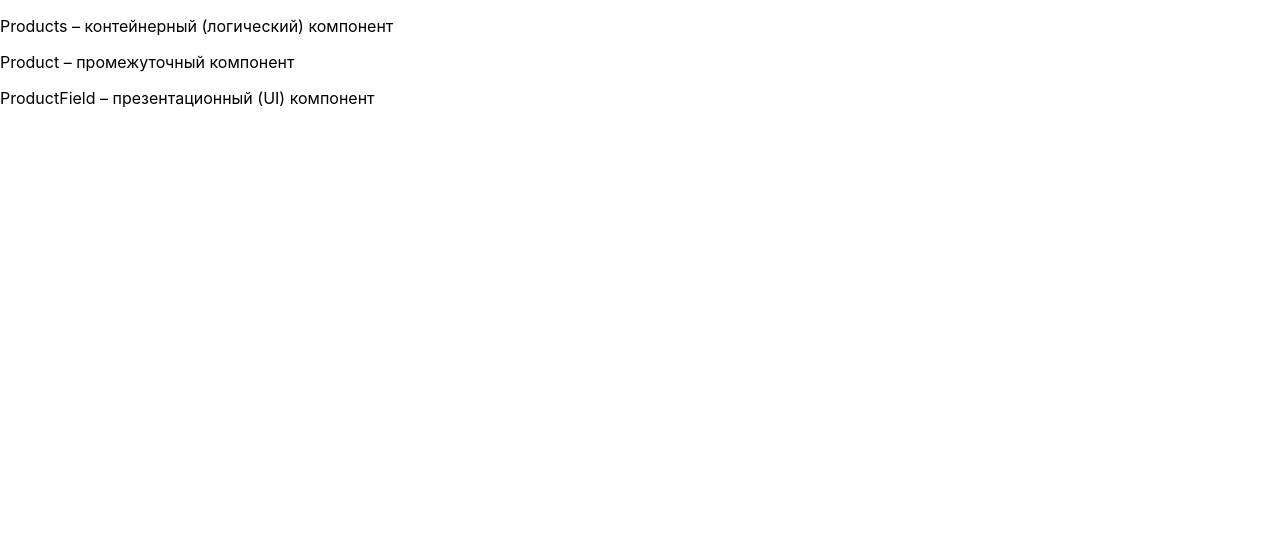
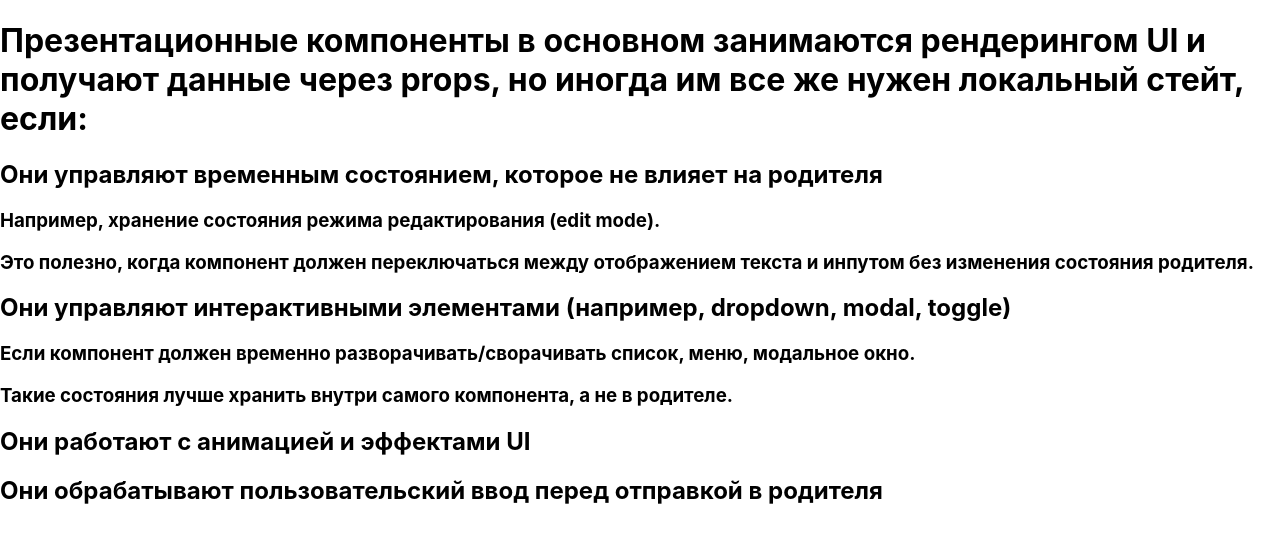
Before and after one commit to Kosa-Nostra/React_Tasks, a React (Create React App) app: page / in a window 1280 px wide. Shown: the top 542 px of the page. Built offline with nearby package versions, Linux system fonts and the light colour scheme.

Commit message:
Task 93#2

```diff
--- a/src/App.js
+++ b/src/App.js
@@ -9,9 +9,15 @@ function id(){
 function App() {
   return (
     <div>
-      <p>Products – контейнерный (логический) компонент</p>
-      <p>Product – промежуточный компонент</p>
-      <p>ProductField – презентационный (UI) компонент</p>
+      <h1>Презентационные компоненты в основном занимаются рендерингом UI и получают данные через props, но иногда им все же нужен локальный стейт, если:</h1>
+      <h2>Они управляют временным состоянием, которое не влияет на родителя</h2>
+      <h3>Например, хранение состояния режима редактирования (edit mode).</h3>
+      <h3>Это полезно, когда компонент должен переключаться между отображением текста и инпутом без изменения состояния родителя.</h3>
+      <h2>Они управляют интерактивными элементами (например, dropdown, modal, toggle)</h2>
+      <h3>Если компонент должен временно разворачивать/сворачивать список, меню, модальное окно.</h3>
+      <h3>Такие состояния лучше хранить внутри самого компонента, а не в родителе.</h3>
+      <h2>Они работают с анимацией и эффектами UI</h2>
+      <h2>Они обрабатывают пользовательский ввод перед отправкой в родителя</h2>
     </div>
   );
 }
```
